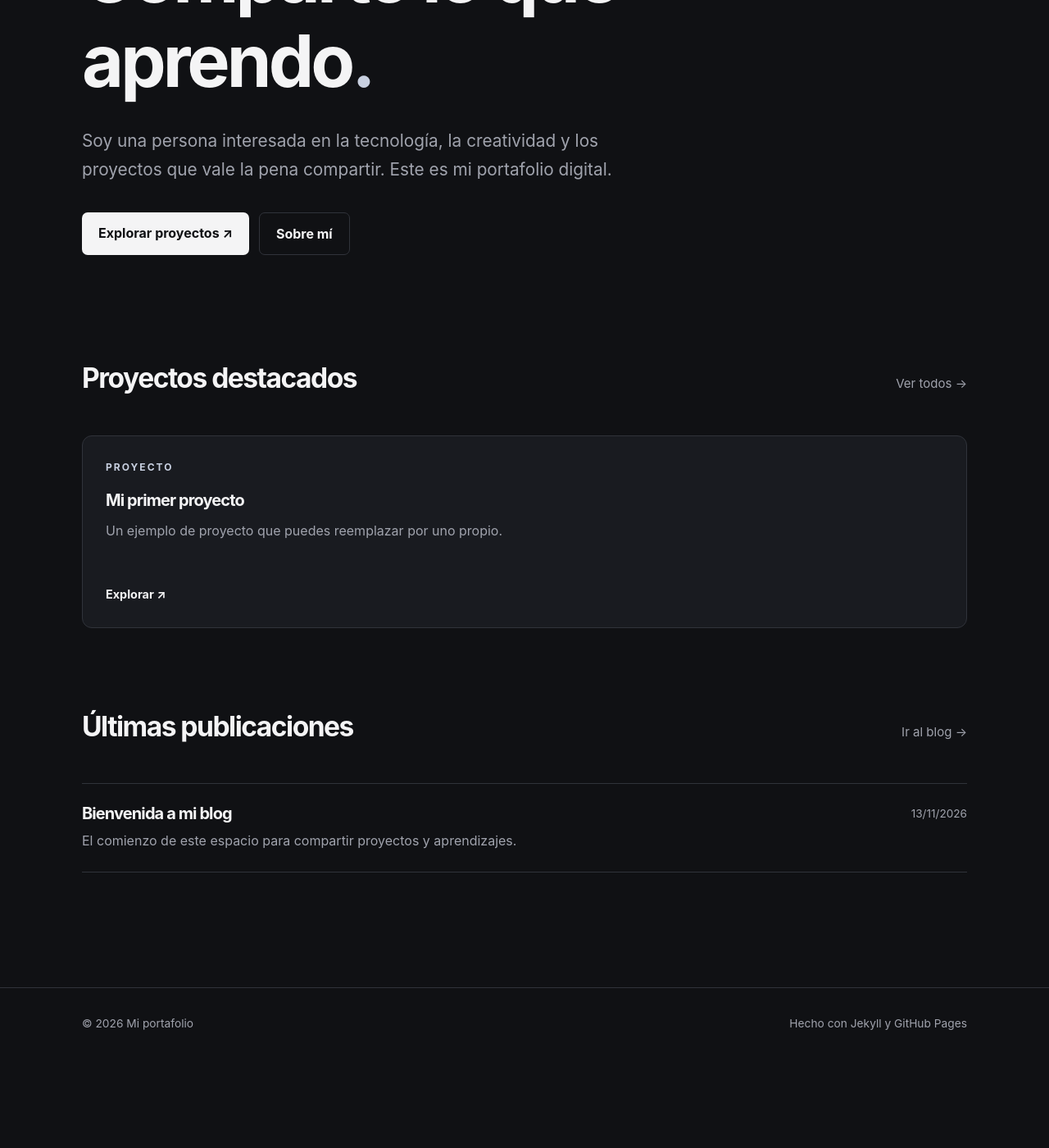
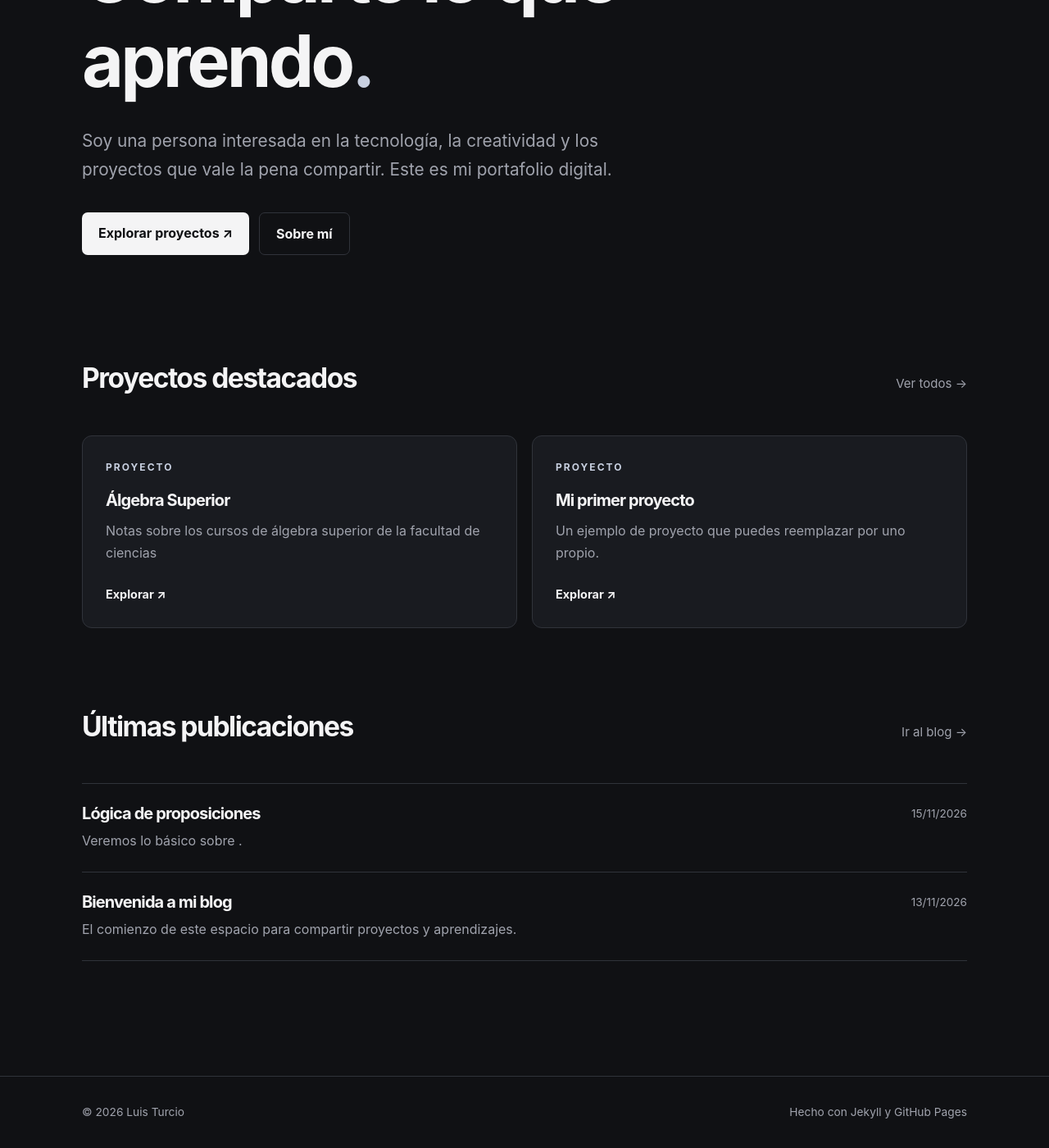
Before and after one commit to ljtc/ljtc.github.io, a Jekyll site: the page built from index.md, in a window 1280 px wide and 1400 px high, scrolled down 424 px. Shown: the whole window at 82% size. Built offline with Jekyll 4.4.1, drawn with Linux system fonts in a browser that asks for light colours; before the commit the page ends 1716 px from its top, so only the background shows below that; some of the changed text lies outside the part shown.

Commit message:
superior y prop

```diff
--- a/_config.yml
+++ b/_config.yml
@@ -1,4 +1,4 @@
-title: "Mi portafolio"
+title: "Luis Turcio"
 description: "Proyectos, ideas y publicaciones"
 url: ""
 baseurl: ""
--- /dev/null
+++ b/_posts/2026-11-15-11prop.md
@@ -0,0 +1,16 @@
+---
+title: Lógica de proposiciones
+description: Veremos lo básico sobre .
+math: true
+---
+
+## Introducción
+$\beta\land\alpha$.
+
+## Conectivos lógicos
+
+## Tablas de verdad
+
+## Implicación y equivalencia lógica
+
+## Argumentos válidos
--- /dev/null
+++ b/_projects/AlgebraSuperior.md
@@ -0,0 +1,15 @@
+---
+title: Álgebra Superior
+description: Notas sobre los cursos de álgebra superior de la facultad de ciencias
+featured: true
+tags: [Math, Algebra, Clases]
+# repository: https://github.com/USUARIO/REPOSITORIO
+---
+
+## Descripción
+
+Este proyecto consiste en dar un resumen sobre los temas de los cursos de
+álgebra superior de la Facultad de Ciencias de la UNAM. Además, la intención de
+estas notas incluye dar una formalización en Lean de los resultados de estos
+cursos, con esto intentamos garantizar que los resultados expuestos son
+correctos.
```
Also changed, not shown: 12 other files.
